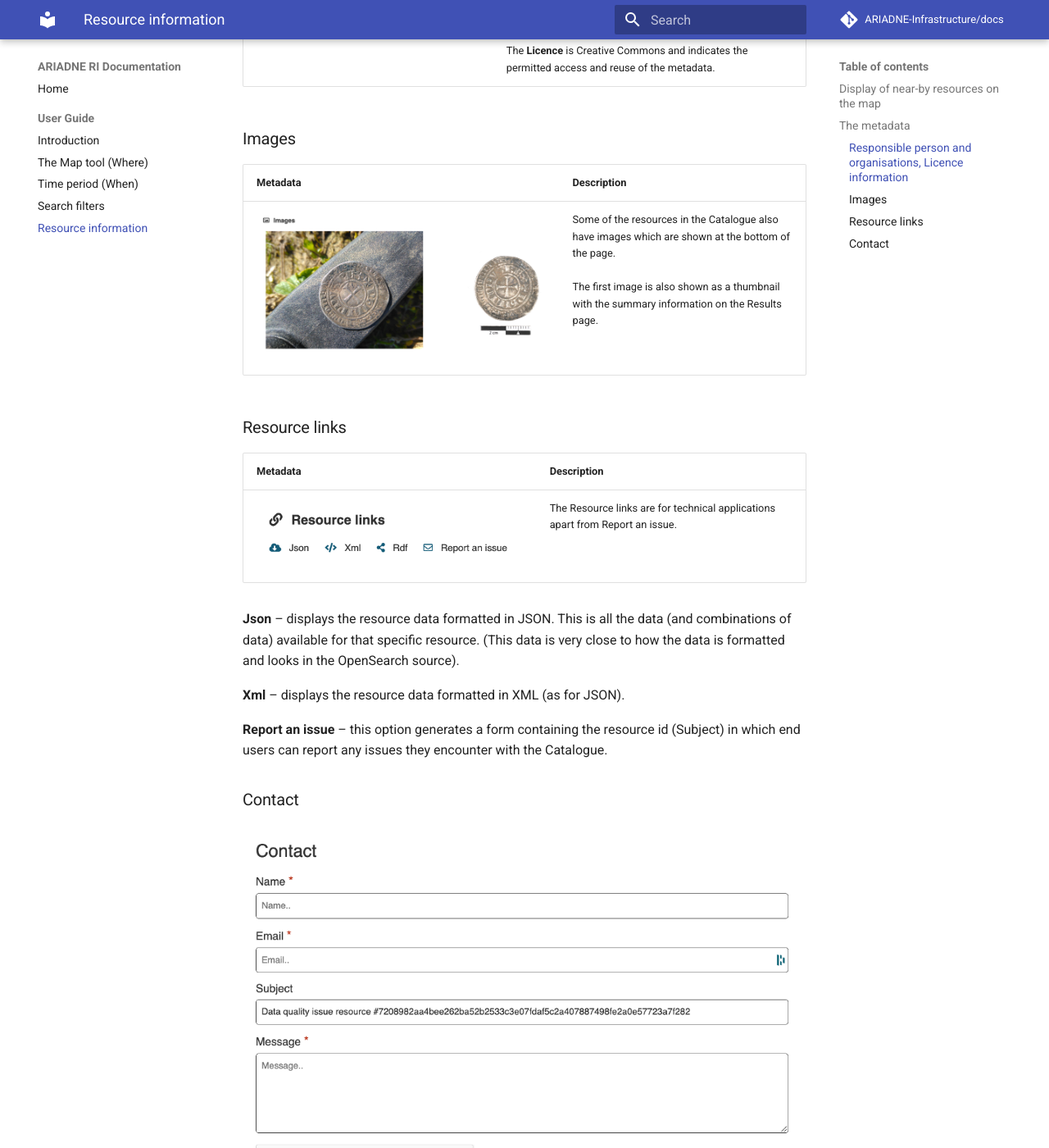
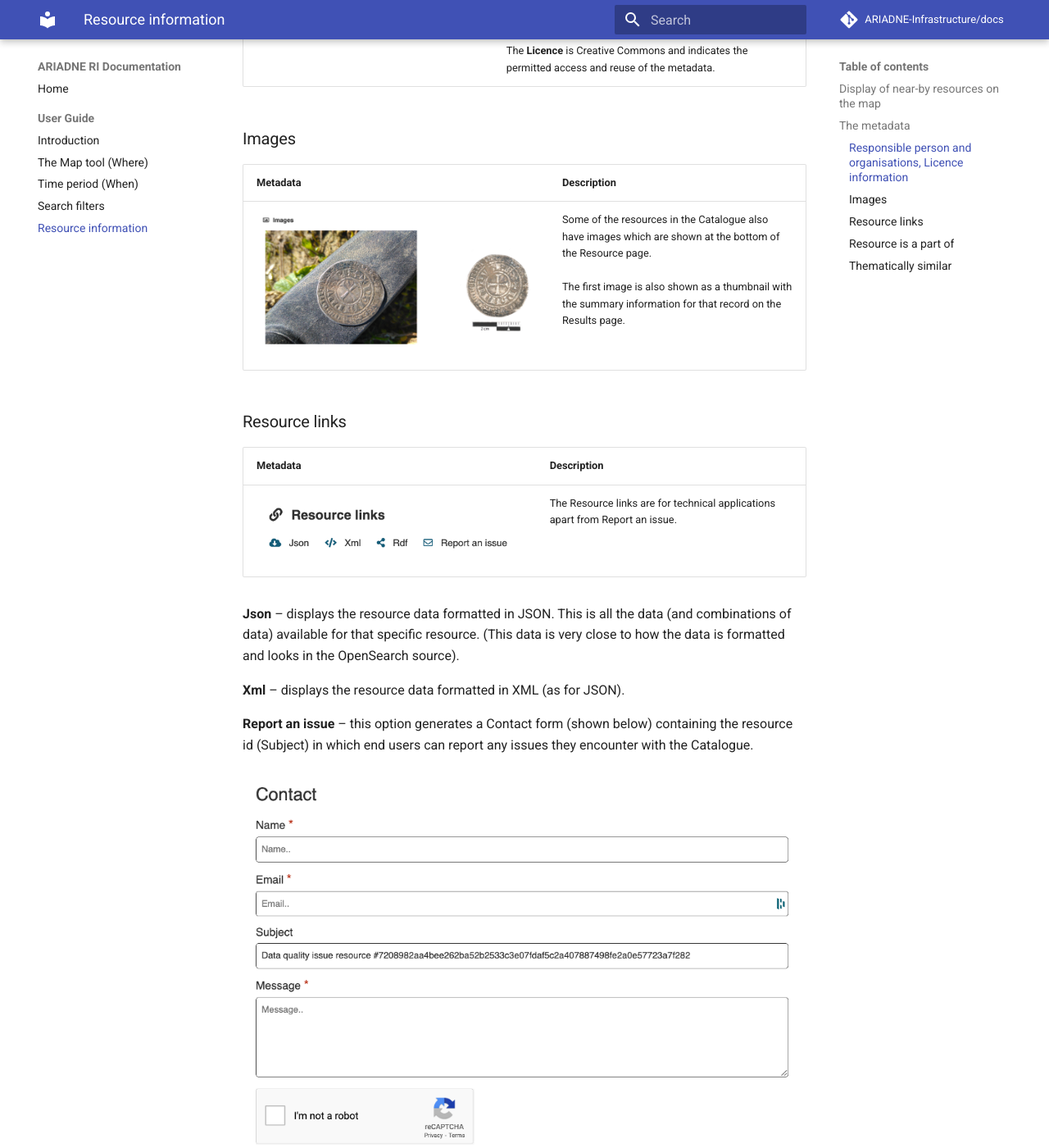
Before and after one commit to uoy-ads/hsds-data-catalogue-docs, an MkDocs documentation site: the page built from docs/Portal_User_Guide/Section-5_Resources.md, in a window 1280 px wide and 1400 px high, scrolled down 5042 px. Shown: the whole window at 82% size. Built offline with MkDocs 1.6.1 and Material for MkDocs 9.7.7, drawn with Linux system fonts in a browser that asks for light colours; comment, search, counter and statistics services are not loaded; some of the changed text lies outside the part shown.

Commit message:
Update Section-5_Resources.md

```diff
--- a/docs/Portal_User_Guide/Section-5_Resources.md
+++ b/docs/Portal_User_Guide/Section-5_Resources.md
@@ -48,7 +48,7 @@
 
 | Metadata | Description |
 | ----------- | ----------- |
-| ![Alt text](../assets/39-Resource_thumbnails.png) | Some of the resources in the Catalogue also have images which are shown at the bottom of the page.  <BR><BR>The first image is also shown as a thumbnail with the summary information on the Results page.|
+| ![Alt text](../assets/39-Resource_thumbnails.png) | Some of the resources in the Catalogue also have images which are shown at the bottom of the Resource page.  <BR><BR>The first image is also shown as a thumbnail with the summary information for that record on the Results page.|
 
 ### Resource links
 
@@ -60,9 +60,21 @@
 
 **Xml** – displays the resource data formatted in XML (as for JSON).
 
-**Report an issue** – this option generates a form containing the resource id (Subject) in which end users can report any issues they encounter with the Catalogue.
-
-### Contact
+**Report an issue** – this option generates a Contact form (shown below) containing the resource id (Subject) in which end users can report any issues they encounter with the Catalogue.
 
  ![Alt text](../assets/41-Resource_contact.png)|
 <p align="center"><I>The Contact form</I></P>
+
+### Resource is a part of
+
+| Metadata | Description |
+| ----------- | ----------- |
+| ![Alt text](../assets/42-Resource_is_part_of.png) | This section indicates the Collection or dataset that the resource belongs to. It provides a link to a new page with further information and access to the other resources within the Collection. |
+
+The Collection record for DIME is shown here:
+
+![Alt text](../assets/43-Collection_record.png)
+
+The remainder of the page follows the same format as the individual Resource page.
+
+### Thematically similar
```
